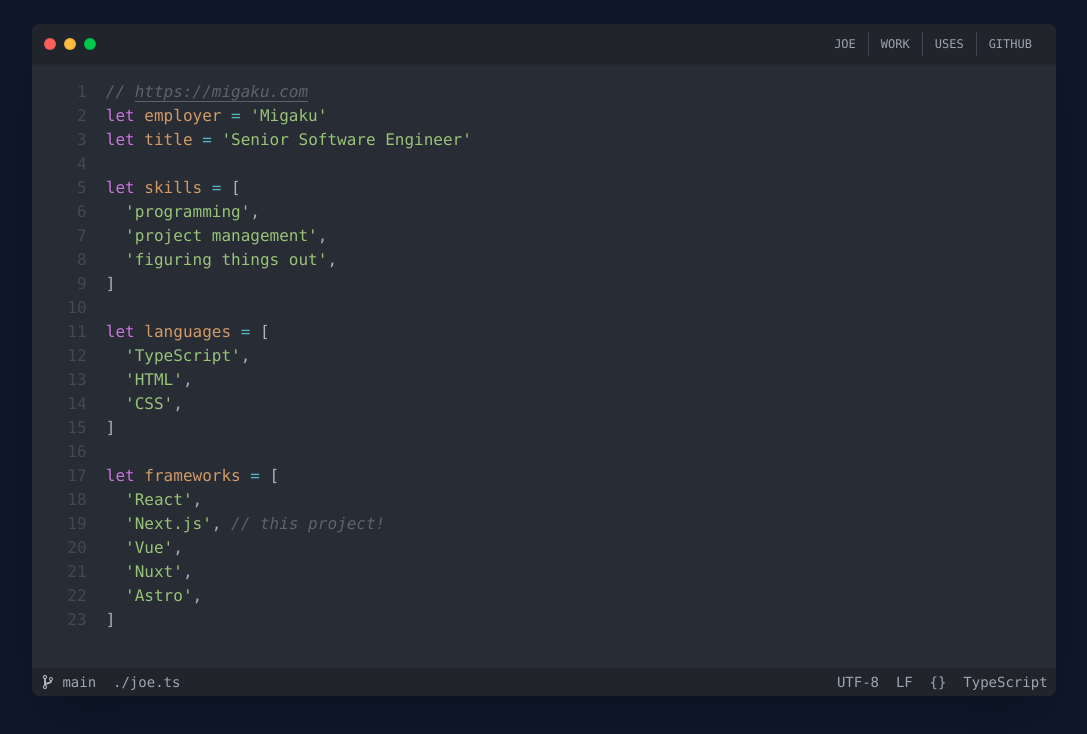
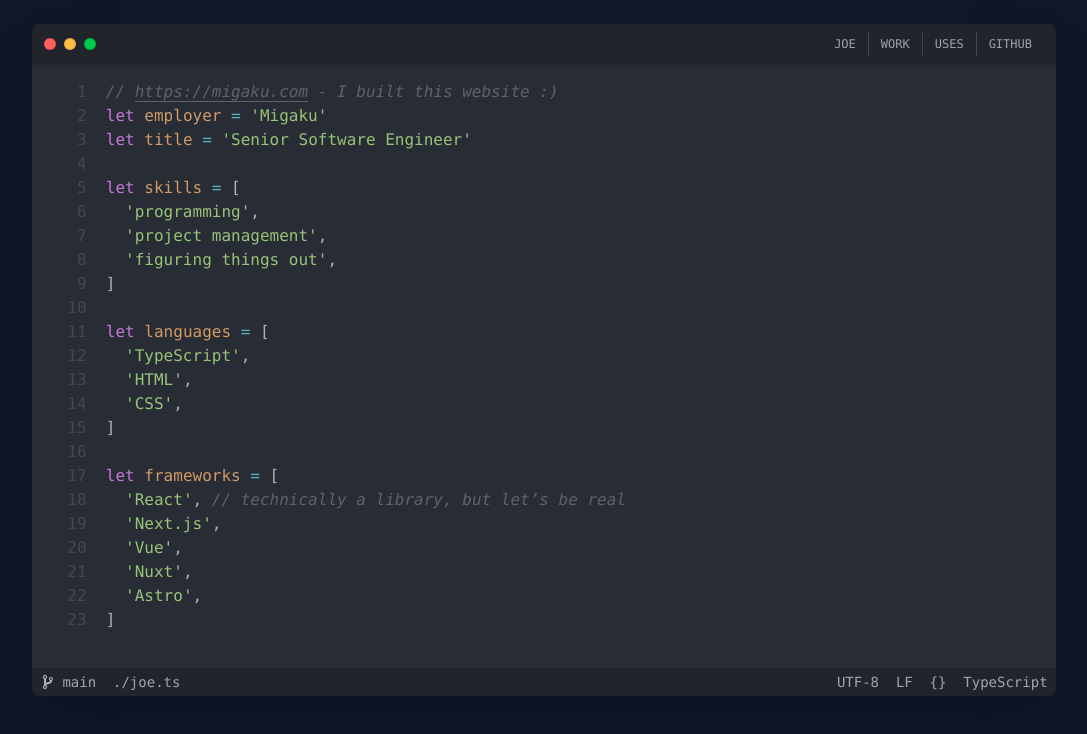
Before and after one commit to josephmcg/portfolio, a Next.js app: page /work in a window 1280 px wide. Shown: the top 734 px of the page, without its empty margins (96-1183 px from the left). Built offline with nearby package versions, Linux system fonts and the light colour scheme.

Commit message:
feat(work): add some comments

```diff
--- a/src/app/work/page.tsx
+++ b/src/app/work/page.tsx
@@ -5,10 +5,13 @@
   {
     type: 'comment',
     comment: (
-      <a className="underline" href="https://migaku.com" target="_blank">
-        https://migaku.com
-      </a>
-    ), // https://migaku.com
+      <>
+        <a className="underline" href="https://migaku.com" target="_blank">
+          https://migaku.com
+        </a>
+        <span> - I built this website :)</span>
+      </>
+    ),
   },
   {
     declaration: 'let',
@@ -91,12 +94,12 @@
     value: 'React',
     type: 'string',
     indent: 1,
+    comment: 'technically a library, but let’s be real',
   },
   {
     value: 'Next.js',
     type: 'string',
     indent: 1,
-    comment: 'this project!',
   },
   {
     value: 'Vue',
```
